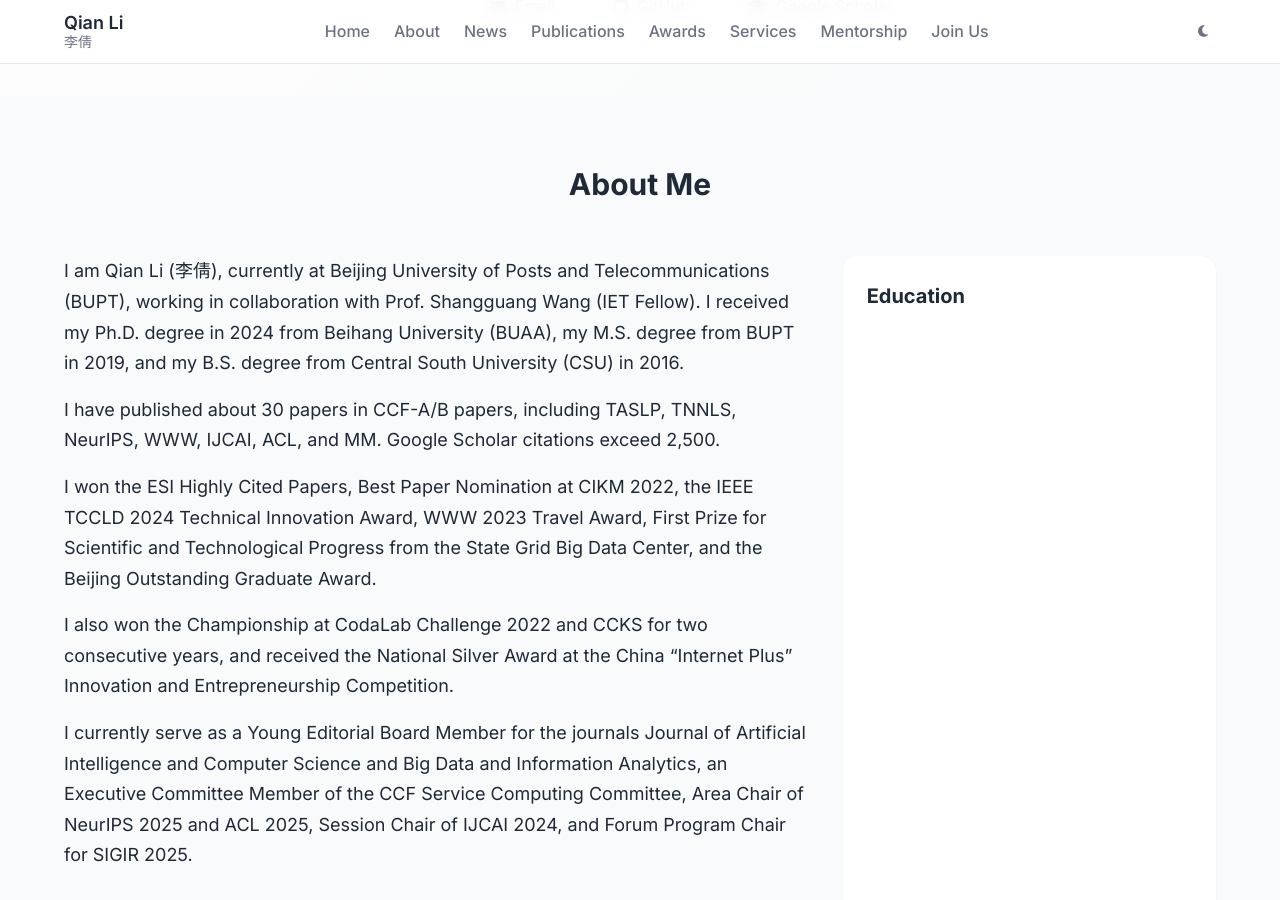
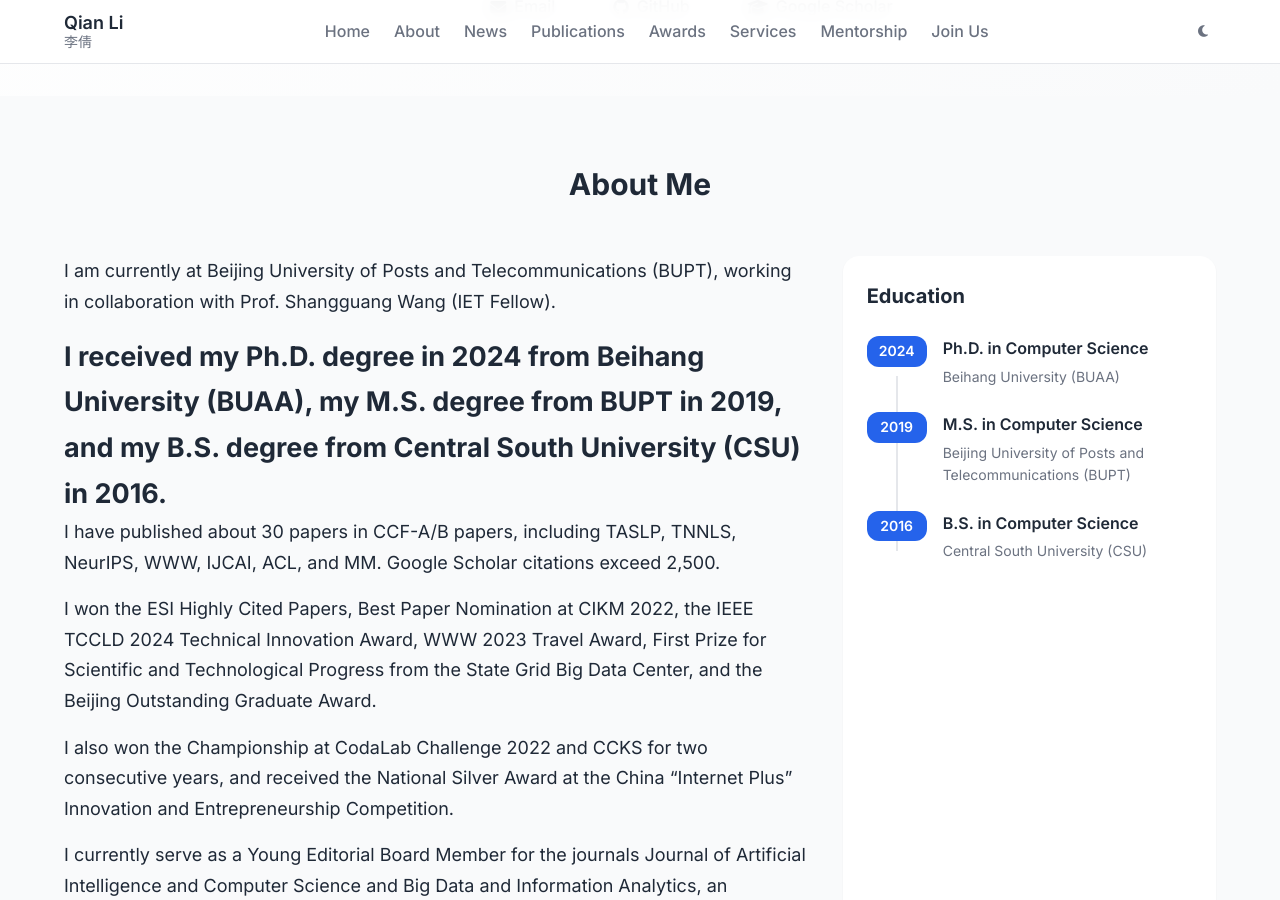
Before and after one commit to xiaoqian19940510/xiaoqian19940510.github.io, a Jekyll site: the page built from index.html, in a window 1280 px wide and 900 px high, scrolled down 456 px. Built offline with Jekyll 4.4.1, drawn with Linux system fonts in a browser that asks for light colours; the list of posts is cut into pages by our own code.

Commit message:
Update author.yml

```diff
--- a/_data/author.yml
+++ b/_data/author.yml
@@ -22,8 +22,8 @@
 
 # 个人简介
 bio: |
-  I am Qian Li (李倩), currently at Beijing University of Posts and Telecommunications (BUPT), working in collaboration with Prof. Shangguang Wang (IET Fellow).
-  I received my Ph.D. degree in 2024 from Beihang University (BUAA), my M.S. degree from BUPT in 2019, and my B.S. degree from Central South University (CSU) in 2016.
+  I am currently at Beijing University of Posts and Telecommunications (BUPT), working in collaboration with Prof. Shangguang Wang (IET Fellow).
+  # I received my Ph.D. degree in 2024 from Beihang University (BUAA), my M.S. degree from BUPT in 2019, and my B.S. degree from Central South University (CSU) in 2016.
 
   I have published about 30 papers in CCF-A/B papers, including TASLP, TNNLS, NeurIPS, WWW, IJCAI, ACL, and MM. Google Scholar citations exceed 2,500.
 
@@ -44,3 +44,15 @@
   我正在寻找自驱力较强的学生（硕士 2025/2026 年春季和秋季，博士 2026 年春季和秋季）、实习生，与王尚广教授共同指导，目标是在多模态大模型、多模态知识计算、遥感影像解译、多模态卫星计算等课题上做出有影响力的工作。请随时通过电子邮件与我联系。
 
   I am currently seeking self-motivated students (Master's students for Spring and Fall 2025/2026, and PhD students for Spring and Fall 2026) and interns to co-supervise with Professor Shangguang Wang. Our goal is to conduct impactful research in areas such as multimodal large models, multimodal knowledge computing, remote sensing image interpretation, and multimodal satellite computing. Please feel free to contact me via email at any time.
+
+# 教育经历
+education:
+  - degree: "Ph.D. in Computer Science"
+    institution: "Beihang University (BUAA)"
+    year: "2024"
+  - degree: "M.S. in Computer Science"
+    institution: "Beijing University of Posts and Telecommunications (BUPT)"
+    year: "2019"
+  - degree: "B.S. in Computer Science"
+    institution: "Central South University (CSU)"
+    year: "2016"
```
